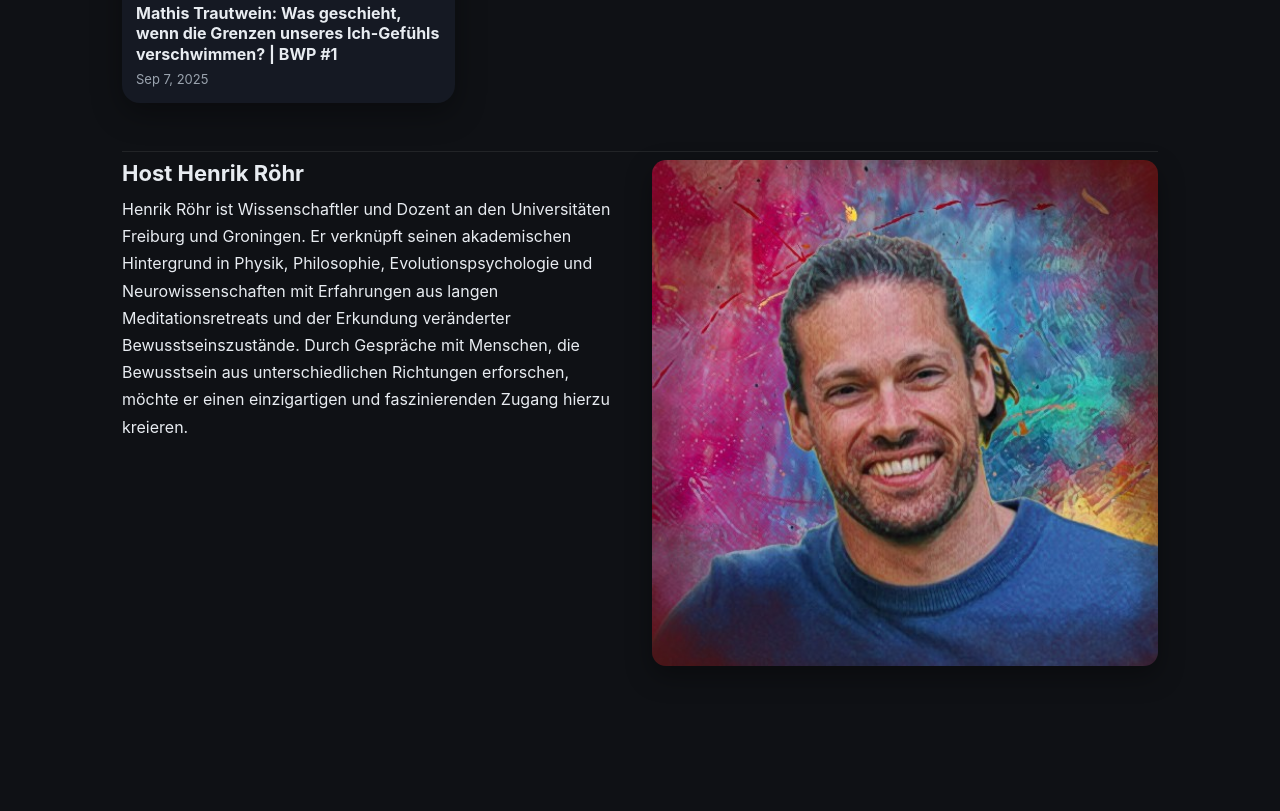
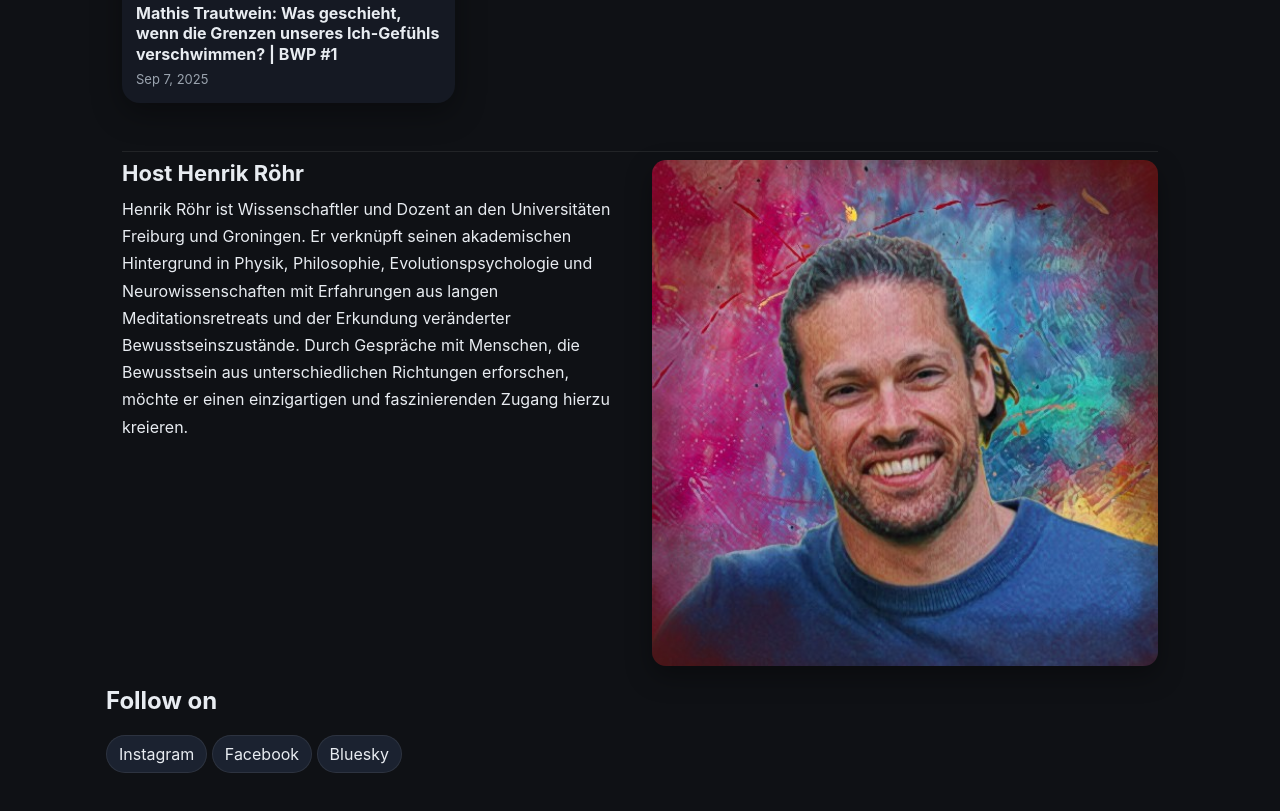
Before and after one commit to henrikroehr-podcast/henrikroehr-podcast.github.io, a website: page index.html in a window 1280 px wide. Shown: the part 1170-1981 px from the top of the page. Before the commit the page ends 1900 px from the top, so only its background shows below. Drawn offline with Linux system fonts and the light colour scheme.

Commit message:
Update index.html

```diff
--- a/index.html
+++ b/index.html
@@ -64,6 +64,37 @@
         <img src="henrik_prisma.jpg" alt="Henrik Röhr" />
       </div>
     </section>
+
+    <!-- Follow on banner at bottom -->
+    <section class="follow">
+      <h2 class="follow-title">Follow on</h2>
+      <nav class="follow-links" aria-label="Soziale Medien">
+        <a
+          class="listen-link"
+          href="https://www.instagram.com/bewusstseinswelten/"
+          target="_blank"
+          rel="noopener noreferrer"
+        >
+          <span>Instagram</span>
+        </a>
+        <a
+          class="listen-link"
+          href="https://www.facebook.com/profile.php?id=61585620186244"
+          target="_blank"
+          rel="noopener noreferrer"
+        >
+          <span>Facebook</span>
+        </a>
+        <a
+          class="listen-link"
+          href="https://bsky.app/profile/bewusstseinswelten.bsky.social"
+          target="_blank"
+          rel="noopener noreferrer"
+        >
+          <span>Bluesky</span>
+        </a>
+      </nav>
+    </section>
   </main>
 
   <!-- Card template -->
```
